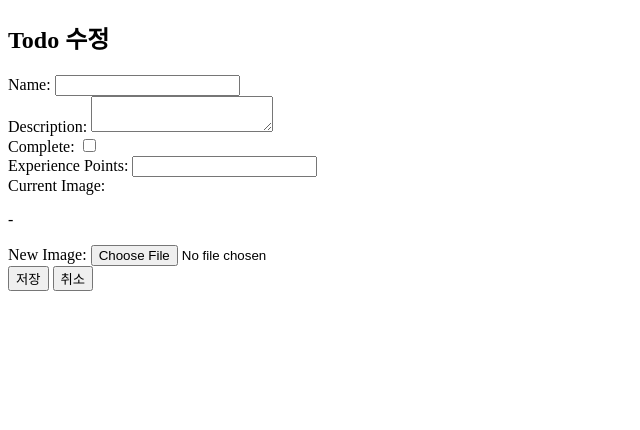
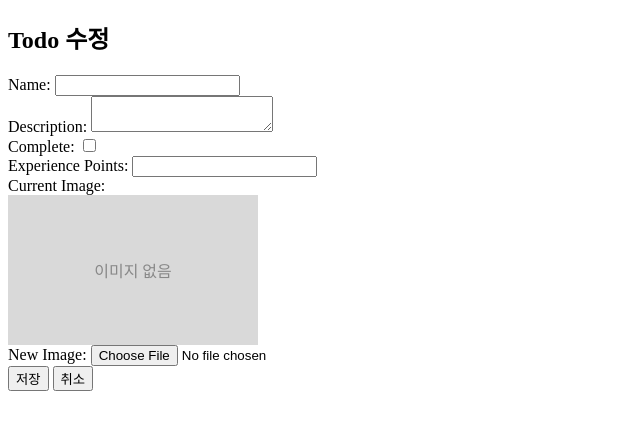
Before and after one commit to checkCJY/DRF_ToDo, a Django app: template templates/todo/update.html in a window 1280 px wide. Shown: the top 430 px of the page, without its empty margins (0-640 px from the left). Run offline with Django 5.2, Linux system fonts and the light colour scheme; the template is opened without the code that fills it, so the values that code supplies are empty.

Commit message:
feat : Part 6. 이미지 없을 경우 간단한 표시

```diff
--- /dev/null
+++ b/static/todo/style.css
@@ -0,0 +1,9 @@
+.no-image {
+    width: 250px;
+    height: 150px;
+    background-color: #d9d9d9;
+    display: flex;
+    align-items: center;
+    justify-content: center;
+    color: #888;
+}
--- a/templates/base.html
+++ b/templates/base.html
@@ -1,7 +1,10 @@
 {% load static %}
 <!DOCTYPE html>
 <html lang="ko">
-<body>
-	{% block content %}{% endblock %}
-</body>
+	<head>
+		<link rel="stylesheet" href="{% static 'todo/style.css' %}">
+	</head>
+	<body>
+		{% block content %}{% endblock %}
+	</body>
 </html>
--- a/templates/todo/detail.html
+++ b/templates/todo/detail.html
@@ -13,7 +13,7 @@
     <p><strong>이미지:</strong></p>
     <img src="{{ todo.image.url }}" alt="todo image" style="max-width:300px; height:auto;">
   {% else %}
-    <p><strong>이미지:</strong> -</p>
+    <div class="no-image">이미지 없음</div>
   {% endif %}
 </div>
 
--- a/templates/todo/list.html
+++ b/templates/todo/list.html
@@ -66,7 +66,7 @@
                     <p><strong>완료 여부:</strong> ${todo.complete}</p>
                     <p><strong>exp:</strong> ${todo.exp}</p>
                     <!-- [Part 6] 이미지 표시 -->
-                    ${todo.image ? `<img src="${todo.image}" style="max-width:200px;">` : ""}
+                    ${todo.image ? `<img src="${todo.image}" style="max-width:200px;">` : "<p>이미지 없음</p>"}
                     <hr>
                 `;
                 div.addEventListener("click", () => {
--- a/templates/todo/update.html
+++ b/templates/todo/update.html
@@ -31,7 +31,7 @@
     {% if todo.image %}
       <img src="{{ todo.image.url }}" alt="todo image" style="max-width:250px; height:auto;">
     {% else %}
-      <p>-</p>
+      <div class="no-image">이미지 없음</div>
     {% endif %}
   </div>
 
```
